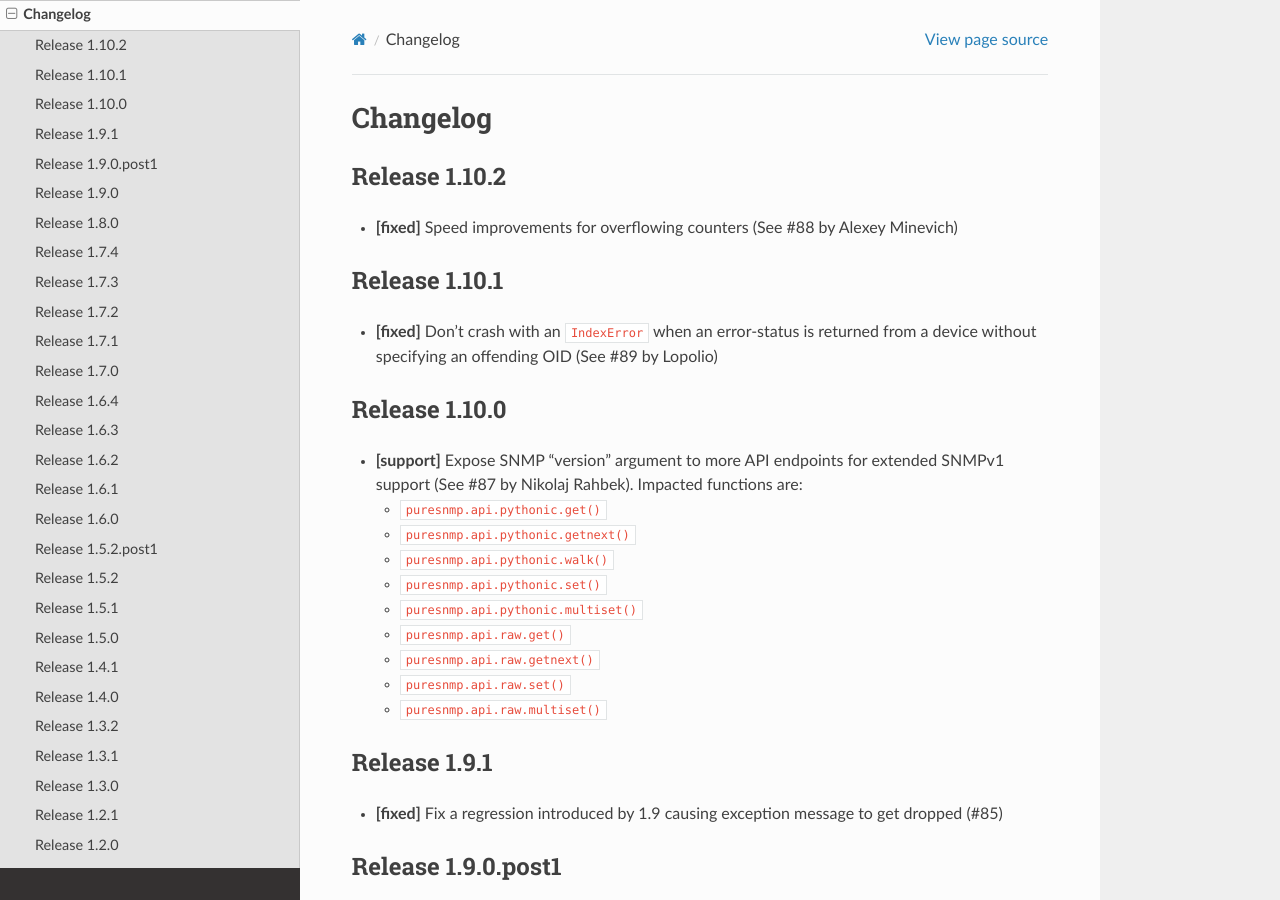
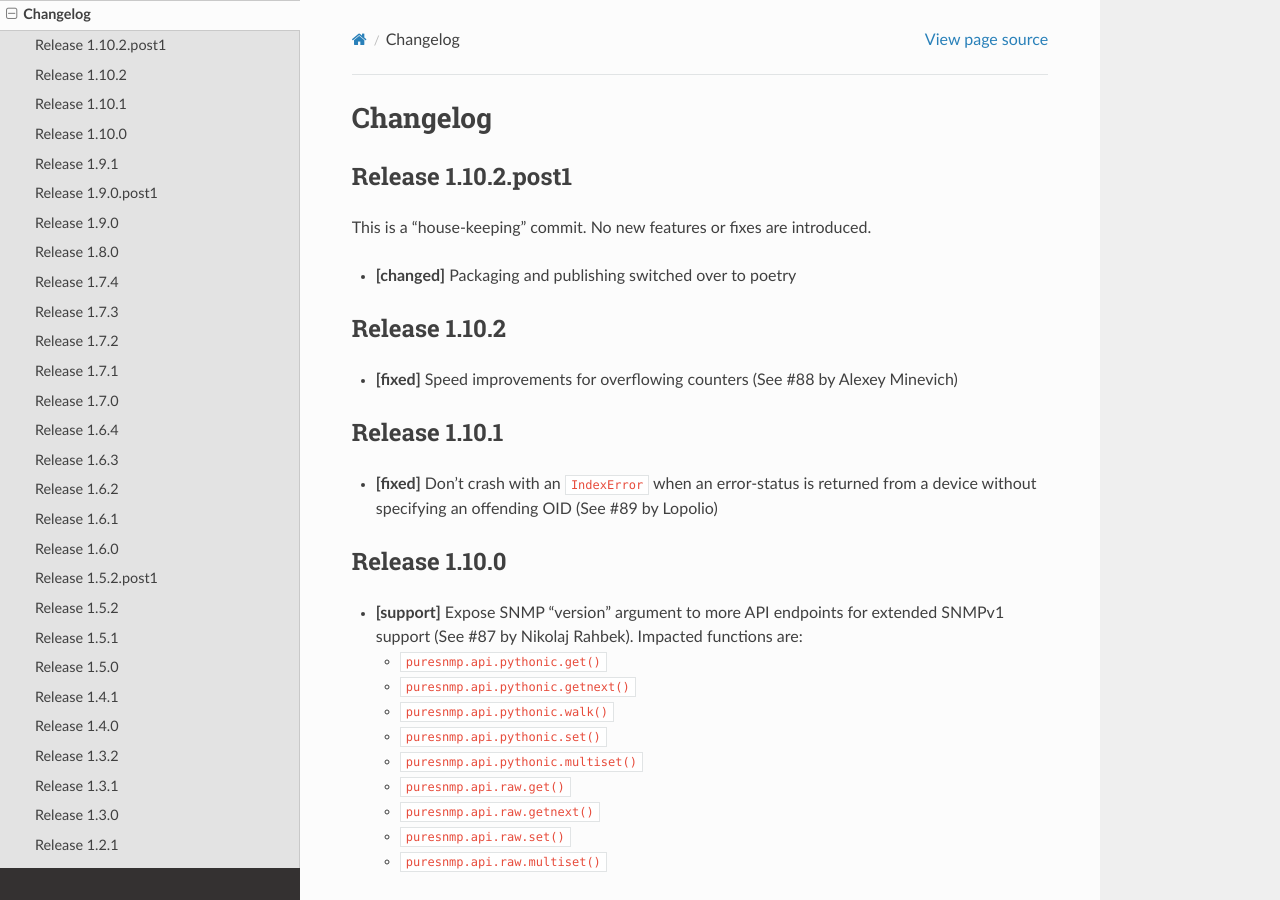
Before and after one commit to exhuma/puresnmp, a Sphinx documentation site: the page built from docs/changelog.rst, in a window 1280 px wide and 900 px high. Built offline with Sphinx 7.4.7 and the Read the Docs theme 2.0.0, drawn with Linux system fonts in a browser that asks for light colours; the version number is read from the project's files by our own code.

Commit message:
Update changelog

```diff
--- a/docs/changelog.rst
+++ b/docs/changelog.rst
@@ -1,5 +1,12 @@
 Changelog
 =========
+
+Release 1.10.2.post1
+~~~~~~~~~~~~~~~~~~~~
+
+This is a "house-keeping" commit. No new features or fixes are introduced.
+
+* **[changed]** Packaging and publishing switched over to poetry
 
 Release 1.10.2
 ~~~~~~~~~~~~~~~~~~~
```
